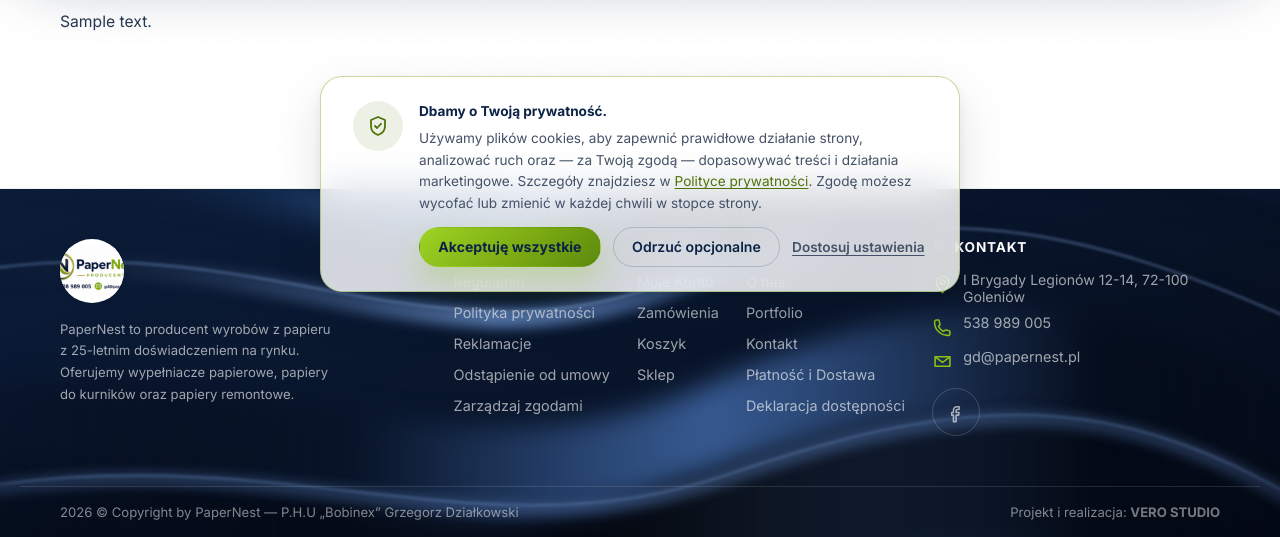
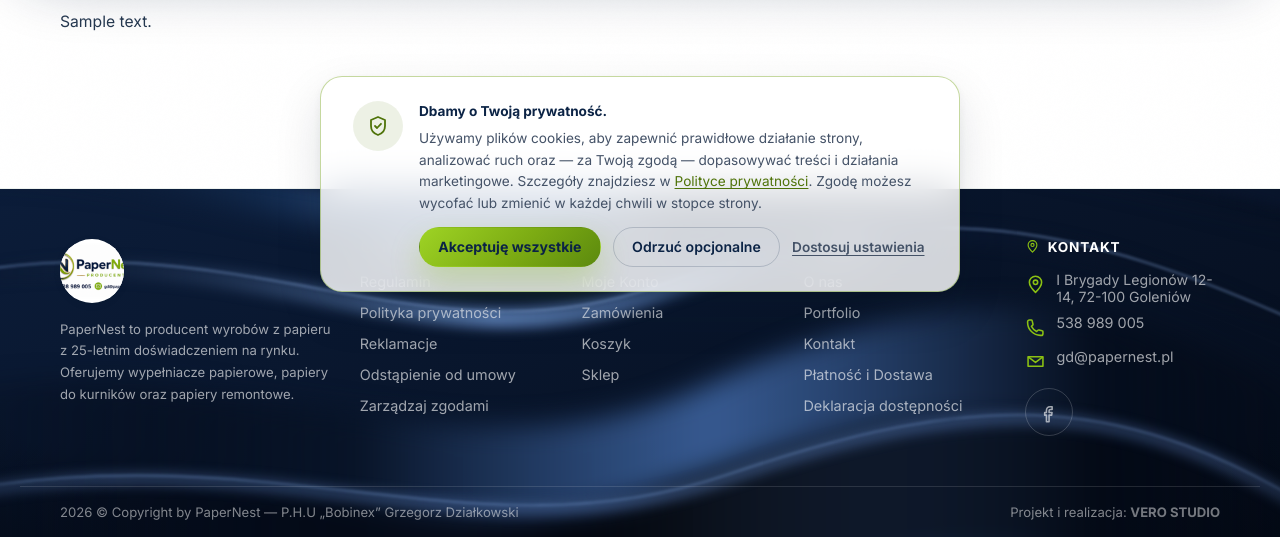
Before and after one commit to 78781978/papernest, a WordPress theme: template wordpress-theme/papernest/page.php in a window 1280 px wide. Shown: the part 488-1025 px from the top of the page. Run offline with PHP 8.4 and a stand-in for WordPress, Linux system fonts and the light colour scheme; the site name, menu and one post (Sample post) are stand-ins, and other content is empty; some libraries are stand-ins or nearby versions.

Commit message:
Footer: make Informacje/Konto/Firma/Kontakt equal-width columns so each whole column (heading + its links, moving together) starts at an evenly spaced position
The previous auto-sized columns (v1.58.0) fixed the grid gap between column boxes but left the heading words themselves unevenly spaced, since each column's width was set by its longest link, not by its own heading. Detaching the heading from its list to space the words alone (tried and reverted) made the heading drift away from the list underneath it. Equal-width columns keep heading and links together as one unit while reading as evenly spaced (v1.59.0, built on the v1.45.0 base).

```diff
--- a/wordpress-theme/papernest/assets/css/style.css
+++ b/wordpress-theme/papernest/assets/css/style.css
@@ -796,16 +796,16 @@ a:focus-visible, button:focus-visible, input:focus-visible, select:focus-visible
 /* Stopka zmniejszona o ok. 30% względem poprzedniej wersji (padding/odstępy). */
 /* Reduced ~20% further (padding-block and gap) on top of the earlier ~30%
    reduction already applied — client asked for a shorter, tighter footer. */
-/* The middle three columns (Informacje/Konto/Firma) were equal 1fr tracks,
-   so they were the same WIDTH regardless of how much of that width their
-   own heading/links actually used — "Konto" and "Firma" are short words
-   that left a lot of unused space in their column before the next one
-   started, while "Informacje" filled most of its column, making the gap
-   after it look noticeably tighter than the gap after "Konto"/"Firma" even
-   though the underlying grid gap was identical everywhere. auto sizes each
-   column to its own content instead, so the visual gap is the same gap
-   value everywhere. */
-.footer-top{ padding-block:clamp(31px,4vw,50px); display:grid; grid-template-columns:1.4fr auto auto auto 1.1fr; gap:1.7rem; }
+/* Informacje/Konto/Firma/Kontakt are equal 1fr tracks so each whole column
+   — heading AND its links together, moving as one unit — starts at an
+   evenly spaced position; auto-sizing each column to its own longest link
+   was tried instead, but that made the heading words themselves (which sit
+   above links of very different lengths) end up unevenly spaced, while
+   detaching the heading from its own list to space the words alone made
+   the heading and its list drift apart from each other. Equal-width columns
+   is the one option that keeps heading+list together AND reads as evenly
+   spaced. */
+.footer-top{ padding-block:clamp(31px,4vw,50px); display:grid; grid-template-columns:1.4fr 1fr 1fr 1fr 1fr; gap:1.7rem; }
 .footer-brand p{ margin-top:var(--sp-4); font-size:.82rem; line-height:1.65; max-width:34ch; color:rgba(255,255,255,.62); }
 .footer-social{ display:flex; gap:var(--sp-3); margin-top:var(--sp-4); }
 .footer-social a{
```
Also changed, not shown: 1 other file.
